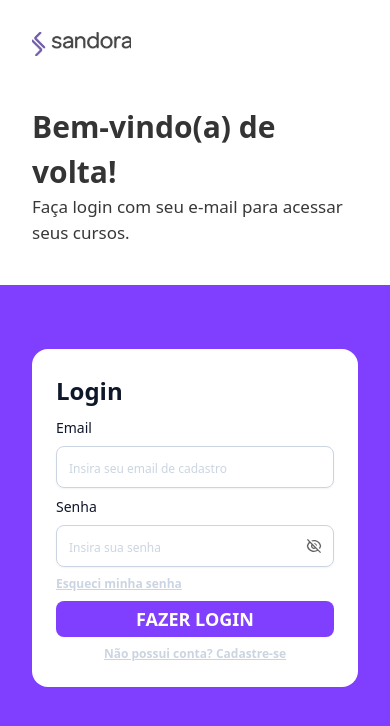
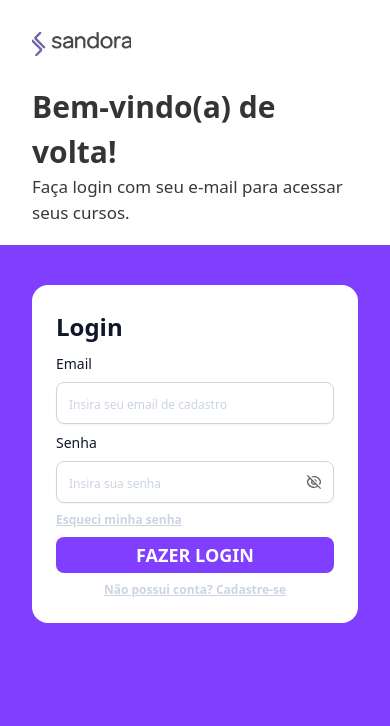
Before and after one commit to MarcosPauloo/sandora-challenge, a Next.js app: page /login in a window 390 px wide. Shown: the top 726 px of the page. Built offline with nearby package versions, Linux system fonts and the light colour scheme.

Commit message:
syle: adjuntment responsiveness

```diff
--- a/components/layoutAuth/index.tsx
+++ b/components/layoutAuth/index.tsx
@@ -11,7 +11,7 @@ export function AuthLayout({leftContent, rightContent}: AuthLayoutProps) {
   return (
     <main className="flex flex-col lg:flex-row min-h-screen">
       {/* Lado esquerdo */}
-      <section aria-labelledby="right-heading" className="w-full lg:w-1/2 bg-primary-foreground flex flex-col justify-center items-start px-8 md:px-16 py-10 relative">
+      <section aria-labelledby="right-heading" className="w-full lg:w-1/2 bg-primary-foreground flex flex-col justify-center items-start px-8 md:px-16 py-5 md:py-10 relative">
         <div className="absolute top-8 left-8 md:top-6 md:left-16">
           <img src="/images/logo.svg" alt="Logo da Empresa" className="h-6 md:h-8 w-auto" />
         </div>
@@ -19,7 +19,7 @@ export function AuthLayout({leftContent, rightContent}: AuthLayoutProps) {
       </section>
 
       {/* Lado direito */}
-      <section aria-labelledby="left-heading" className="w-full lg:w-1/2 flex items-start lg:items-center justify-center px-8 py-16 lg:py-0 lg:px-8 bg-primary text-base flex-1">
+      <section aria-labelledby="left-heading" className="w-full lg:w-1/2 flex items-start lg:items-center justify-center px-8 py-10 lg:py-0 lg:px-8 bg-primary text-base flex-1">
         <div className="w-full max-w-md bg-primary-foreground rounded-2xl p-6 sm:p-8">
           {rightContent}
         </div>
```
